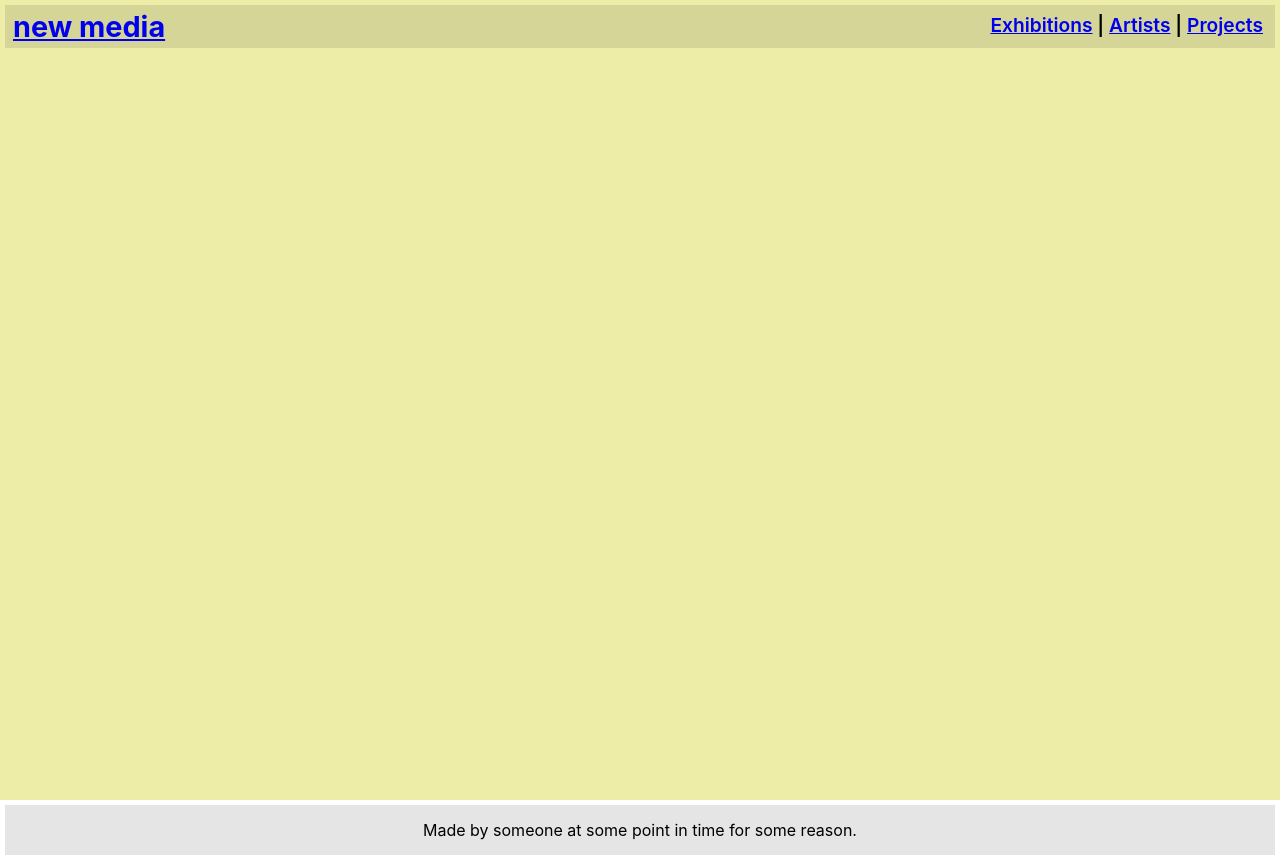
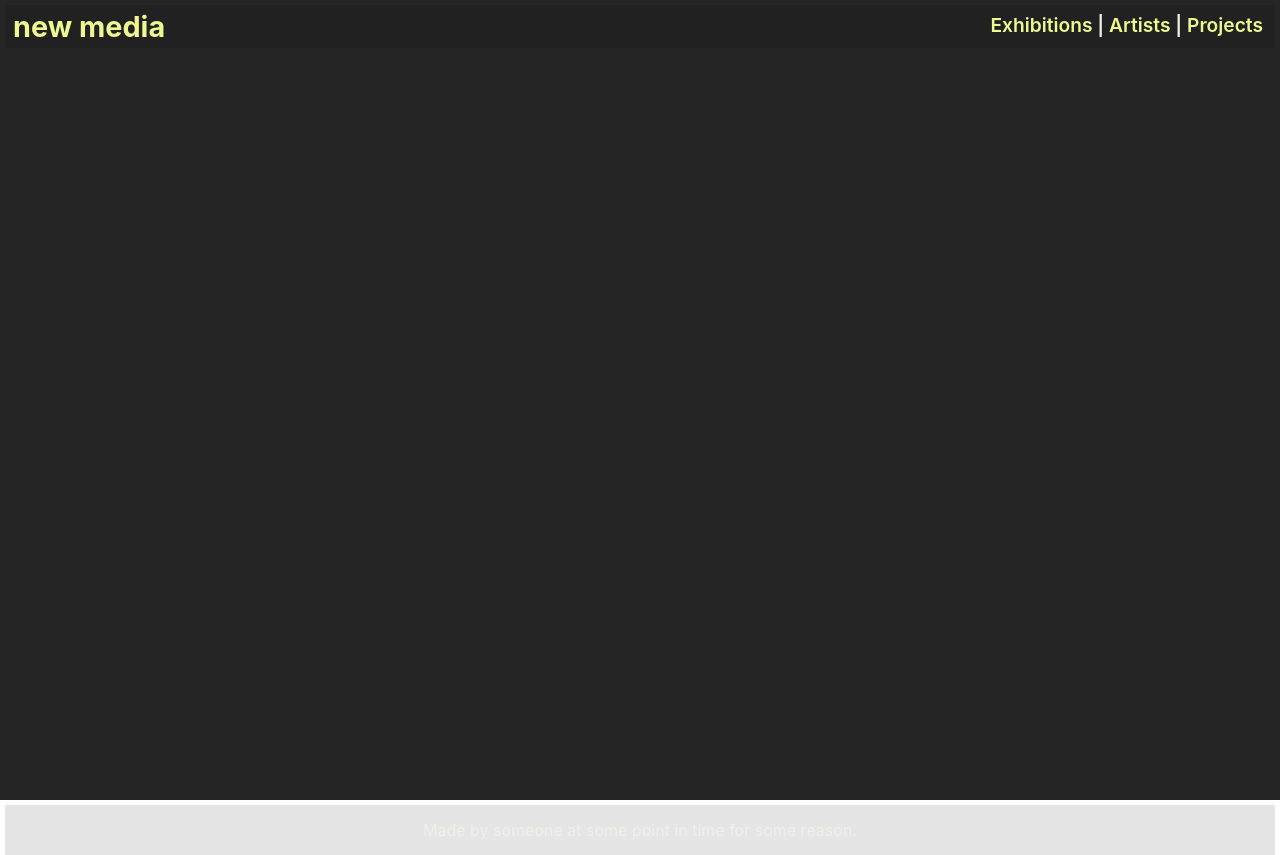
Before and after one commit to markargo/new-media-gallery, a React (Create React App) app in the folder react-app/: page / in a window 1280 px wide. Built offline with nearby package versions, Linux system fonts and the light colour scheme.

Commit message:
updating to a dark style (more appropriate)

```diff
--- a/react-app/src/App.scss
+++ b/react-app/src/App.scss
@@ -5,5 +5,6 @@
   width: 100%;
   height: 100vh;
   // background-color: lime;
-  background-color: rgb(237, 237, 168);
+  // background-color: rgb(237, 237, 168);
+  background-color: rgb(37, 37, 37);
 }
--- a/react-app/src/constants.scss
+++ b/react-app/src/constants.scss
@@ -130,3 +130,21 @@
   // }
 
 }
+
+body {
+  color: rgb(239, 240, 231);
+}
+
+a {
+  color: rgb(238, 247, 144);
+  text-decoration: none;
+
+  &:visited {
+    color: rgb(247, 216, 144);
+  }
+
+  &:hover {
+    color: rgb(238, 247, 144);
+    text-decoration: underline;
+  }
+}
```
